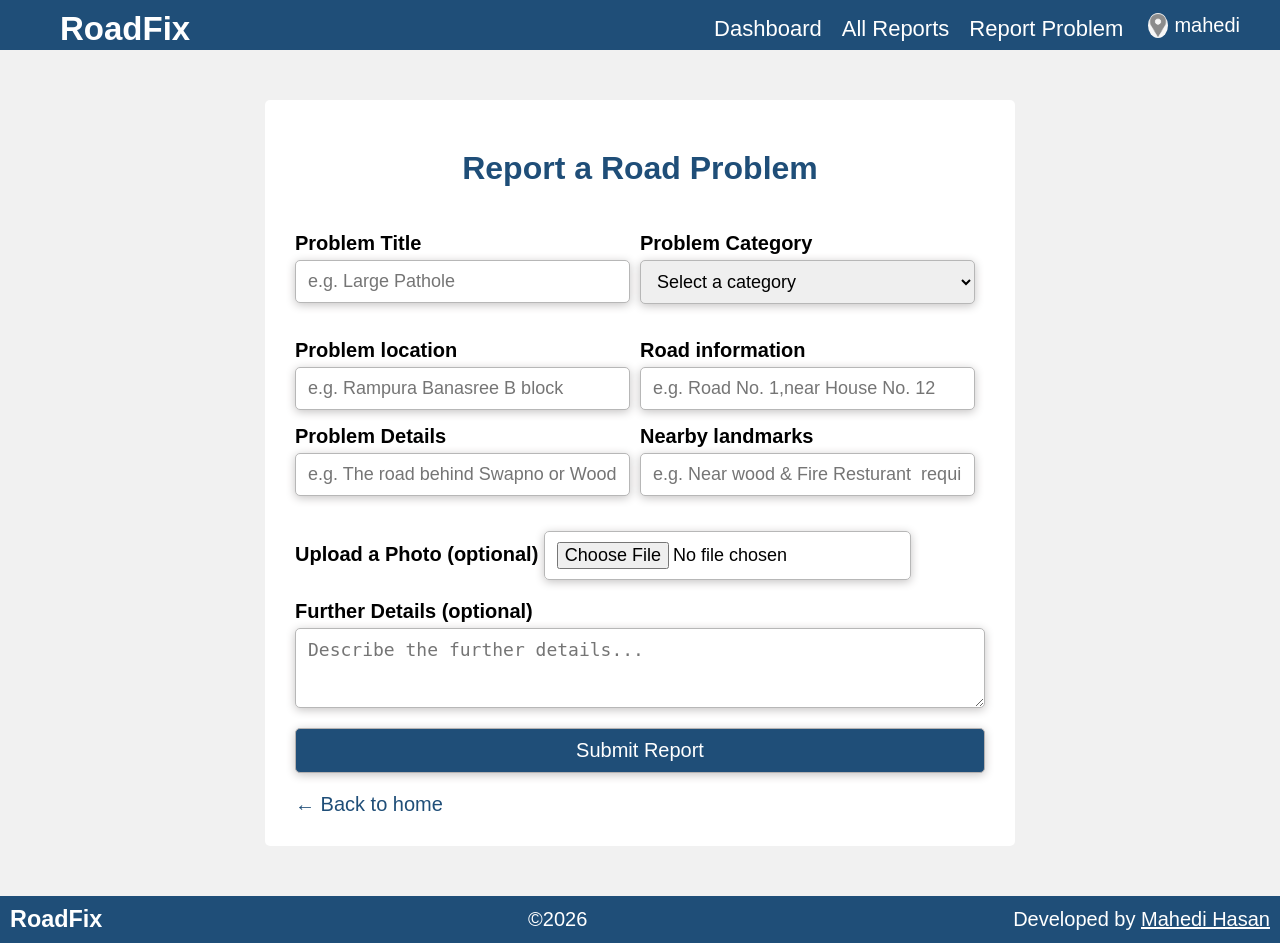
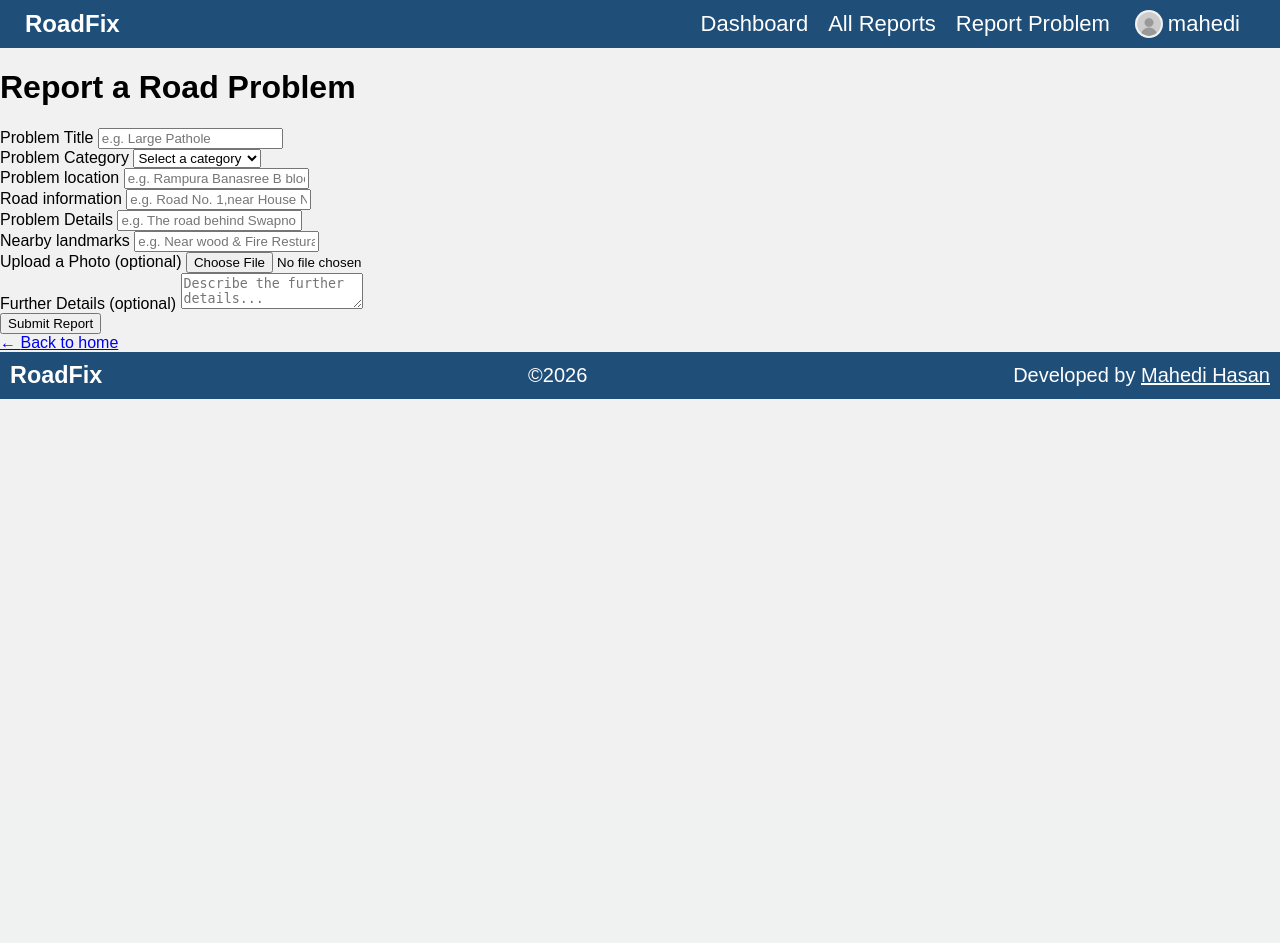
Before and after one commit to mahedi195/RoadFix-Dhaka-Road-Problem-Reporting-System, a Django app: page /reportForm/ in a window 1280 px wide. After the commit the page ends 399 px from the top, so only its background shows below. Run offline with Django 5.2, Linux system fonts and the light colour scheme; a user stored in the database is signed in.

Commit message:
making agin navbar responsive for laptop, tab(800px) mobile(600px)

```diff
--- a/static/css/navbar.css
+++ b/static/css/navbar.css
@@ -22,12 +23,14 @@ nav {
  .logo_and_roadFix h1 {
      margin: 0;
      color: white;
-    margin-left: 60px;
  }
 
 
  .logo_and_roadFix {
      display: flex;
+     outline: 0;
+     border: 0;
+     margin-left: 15px;
  }
 
  nav .othersOption {
@@ -40,14 +43,12 @@ nav .othersOption {
  nav .register_login {
      display: flex;
      align-items: center;
-    margin-bottom: 7px;
 
  }
 
  nav a {
      text-decoration: none;
      color: white;
-    font-size: 22px;
  }
 
  nav {
@@ -88,11 +89,11 @@ nav {
  }
 
  .image_and_name img {
-    width: 20px;
+     width: 28px;
      background: transparent;
      border-radius: 50%;
      object-fit: cover;
-    margin-right: 6px;
+     margin-right: 5px;
  }
 
  .image_and_name {
@@ -104,8 +105,10 @@ nav {
 
 
  .profile .username {
-    font-size: 20px;
      color: white;
+     max-width: 90px;
+     overflow: hidden;
+     text-overflow: ellipsis;
  }
 
 
@@ -115,8 +118,8 @@ nav {
      justify-content: space-between;
      gap: 30px;
      background-color: #1F4E78;
+     padding: 10px 0px 10px 10px;
 
-    padding: 10px 0px 2px 0px;
  }
 
 
@@ -206,6 +238,7 @@ nav {
 
  .hidden_when_mobile_Active {
      gap: 25px;
+     font-size: 22px;
  }
 
  nav .othersOption {
--- a/static/css/reportForm.css
+++ /dev/null
@@ -1,117 +0,0 @@
-   h1 {
-       color: #163b32;
-   }
-
-   .container {
-       display: grid;
-       grid-template-columns: 1fr 1fr;
-       margin-bottom: 20px;
-   }
-
-   .group {
-       display: flex;
-       flex-direction: column;
-       margin-right: 10px;
-       margin-bottom: 15px;
-
-   }
-
-   input,
-   select,
-   textarea {
-       border-radius: 5px;
-       outline: 0;
-       border: 1px solid #b7b7b7;
-       padding: 10px 12px;
-       font-size: 18px;
-       box-shadow: 0px 2px 10px #c5c3c3;
-   }
-
-   label {
-       /* border-bottom: 100px; */
-       margin-bottom: 5px;
-       font-size: 20px;
-       font-weight: bold;
-   }
-
-
-   .frutherDetails {
-       /* display: grid; */
-       margin-top: 20px;
-       /* min-height: 300px; */
-       /* width: 100%; */
-       display: flex;
-       flex-direction: column;
-       margin-bottom: 20px;
-   }
-
-   textarea {
-       min-height: 100px;
-
-       /* resize: vertical; */
-       min-height: 80px;
-   }
-
-
-   .submit {
-       display: flex;
-       width: 100%;
-       /* display: grid; */
-       /* grid-template-columns: 1fr; */
-       outline: 0;
-       border: 1px solid #b4b1b1;
-       border-radius: 5px;
-       padding: 10px;
-       /* text-align: center; */
-       color: white;
-       margin: 0 auto;
-       align-items: center;
-       justify-content: center;
-       font-size: 20px;
-       background-color: #1F4E78;
-       margin-bottom: 20px;
-       box-shadow: 0px 2px 10px #c5c3c3;
-
-       cursor: pointer;
-   }
-
-
-   .back_to_home span {
-      color: #1F4E78;
-    FONT-SIZE: 20PX;
-   }
-
-
-   .full_form {
-       margin: 0;
-       padding: 30px;
-       max-width: 750px;
-       margin: 50px auto;
-       border-radius: 5px;
-       color: black;
-
-   }
-
-   .back_to_home {
-       cursor: pointer;
-   }
-
-   .back_to_home a {
-       text-decoration: none;
-   }
-
-   .report_a_prb_text {
-       text-align: center;
-       margin-top: 20px;
-       margin-bottom: 45px;
-       color: #1F4E78;
-   }
-
-   body {
-       background-color: #e0e3e5;
-       margin: 0;
-   }
-
-   .full_form {
-       background-color: white;
-   }
--- a/templates/navbar.html
+++ b/templates/navbar.html
@@ -1,22 +1,6 @@
 {% load static %}
-<!DOCTYPE html>
-<html lang="en">
 
-<head>
-    <meta charset="UTF-8">
-    <meta name="viewport" content="width=device-width, initial-scale=1.0">
-    <title>Document</title>
 <link rel="stylesheet" href="{% static 'css/navbar.css' %}">
-
-
-
-    <style>
-
-    </style>
-</head>
-
-<body>
-
 
 
 <nav>
@@ -24,7 +8,9 @@
 
         <!-- <h1>RoadFix</h1>
         -->
-           <a href="{% url 'index' %}"><h1>RoadFix</h1></a>
+        <a href="{% url 'index' %}">
+            <h1>RoadFix</h1>
+        </a>
     </div>
 
 
@@ -49,7 +35,7 @@
 
             <div class="profile">
                 <div class="image_and_name">
-                        <img src="{% static 'images/location.png' %}">
+                    <img src="{% static 'images/profile.jpg' %}">
                     <span class="username">{{user.username}}</span>
                 </div>
 
@@ -77,9 +63,3 @@
 
 
 <script src="{% static 'js/navbar.js' %}"></script>
-
-
-
-</body>
-
-</html>
```
Also changed, not shown: other parts of static/css/navbar.css (+156 -91 lines), account/views.py (+24 -16 lines), static/css/index.css (+0 -11 lines), templates/dashboard.html (+7 -4 lines), templates/editProfile.html (+10 -0 lines), templates/edit_report.html (+14 -5 lines), templates/updatePassword.html (+10 -0 lines), static/images/profile.jpg (added). Lines whose indentation alone changed are shown as unchanged.
